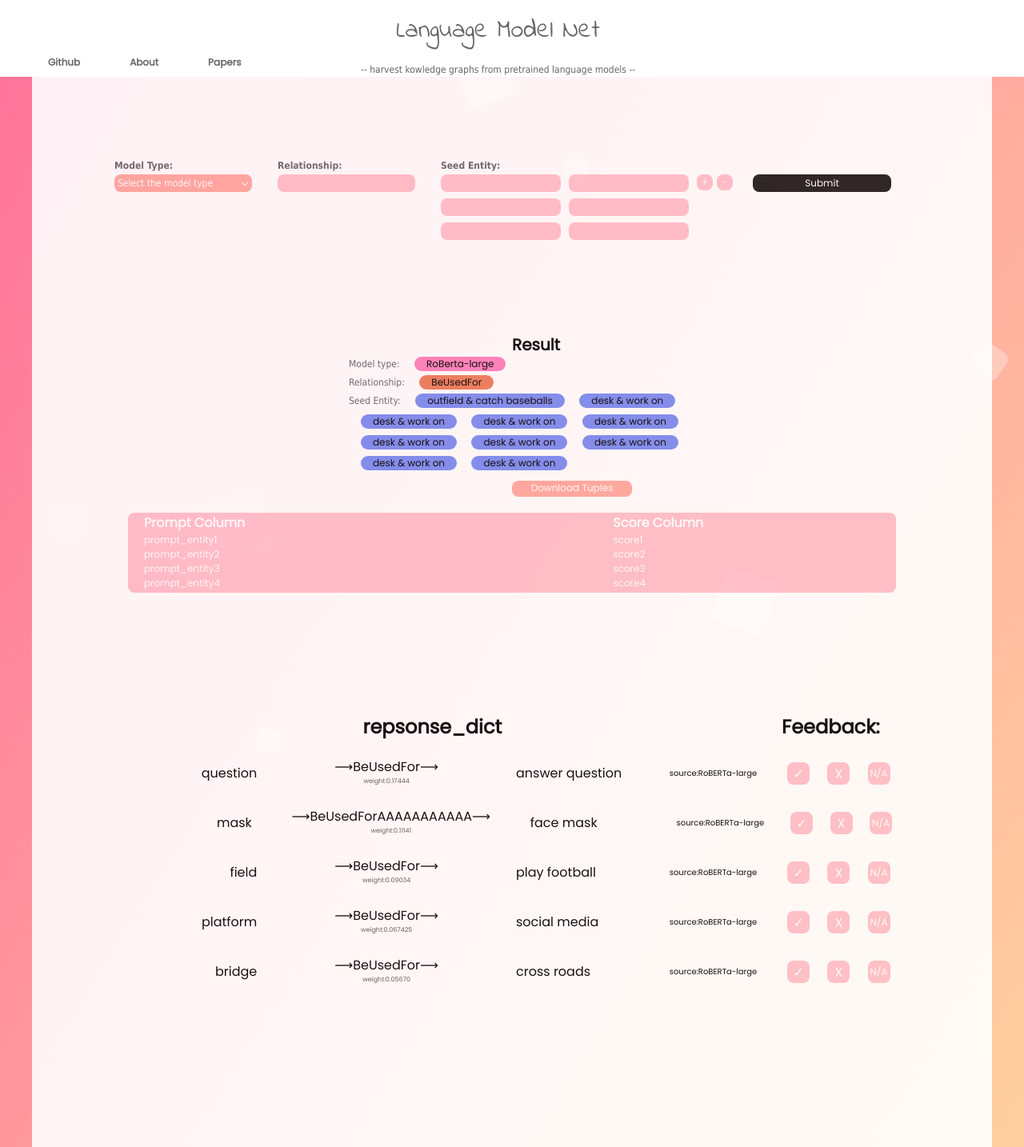
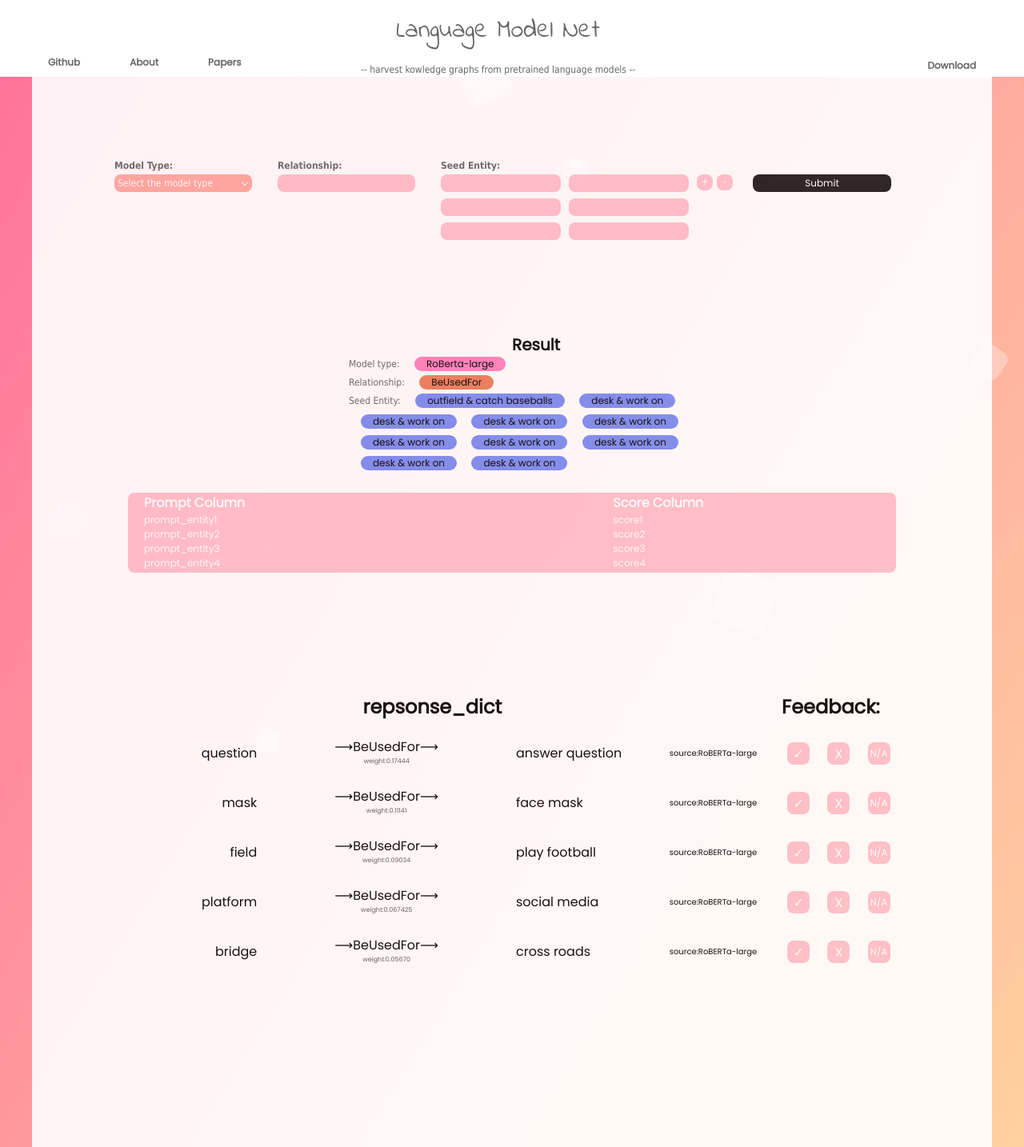
Before and after one commit to BinnYEver/new-frontend-local, a Flask app: page /resultER in a window 1280 px wide. Shown: the top 1434 px of the page at 80% size. Run offline with Flask 2, Linux system fonts and the light colour scheme.

Commit message:
feature update

```diff
--- a/static/css/resultER.css
+++ b/static/css/resultER.css
@@ -72,7 +72,18 @@ body {
     font: normal 700 12px 'Poppins', sans-serif;
 }
 
-.nav_bar_box .w .fl ul #DocumentID:hover, .nav_bar_box .w .fl ul #FQID:hover, .nav_bar_box .w .fl ul #AboutID:hover {
+.nav_bar_box .w .fr ul li a {
+    display: inline-block;
+    padding-left: 20px;
+    padding-right: 20px;
+    font: normal 700 12px 'Poppins', sans-serif;
+}
+
+.nav_bar_box .w .fl ul #DocumentID:hover, .nav_bar_box .w .fl ul #Github:hover, .nav_bar_box .w .fl ul #AboutID:hover {
+    border-bottom: 2px solid #00eeff;
+}
+
+.nav_bar_box .w .fr ul #tuple_download:hover {
     border-bottom: 2px solid #00eeff;
 }
 
@@ -460,6 +471,22 @@ body {
     color: #000;
 }
 
+.result_tuples .feedback_col {
+    position: relative;
+}
+
+.result_tuples .feedback_col:hover::before {
+    position: absolute;
+    top: -130px;
+    left: 0;
+    color: #fff;
+    font-size: .8em;
+    background: #1ac4e6;
+    padding: 5px;
+    border-radius: 5px;
+    content: 'We are looking forwards to getting the feedback from you';
+}
+
 .result_tuples .tuples_col {
     width: 80%;
 }
@@ -558,6 +585,10 @@ body {
     box-shadow: 2px 2px 10px rgba(0, 0, 0, 0.9);
 }
 
+/* .each_tuple .each_tuple_FB .active {
+    background-color: #fc0399;
+    box-shadow: 2px 2px 10px rgba(0, 0, 0, 0.9);
+} */
 
 .result_board .download_but {
     margin-left: 50%;
--- a/static/js/resultER.js
+++ b/static/js/resultER.js
@@ -4,7 +4,7 @@ const optionsList = document.querySelectorAll(".option");
 const add_search = document.querySelector(".add_entity");
 const min_search = document.querySelector(".min_entity");
 const parent_entity_pair = document.querySelector(".entity_pair");
-
+// const feedbackclick = document.querySelectorAll("")
 
 
 selected.addEventListener("click", () => {
--- a/templates/resultER.html
+++ b/templates/resultER.html
@@ -39,14 +39,15 @@
 
                 <p>-- harvest kowledge graphs from pretrained language models --</p>
             </div>
-            <!-- <div class="fr">
+            <div class="fr">
                 <ul>
-                    <li><a href="{{ url_for('log_in') }}"><img src="../static/imgs/account_circle.png" alt=""></a>
+                    <!-- <li><a href="{{ url_for('log_in') }}"><img src="../static/imgs/account_circle.png" alt=""></a>
                     <li><a href="{{ url_for('sign_up')}}" id="sign_up_btn">sign up</a></li>
                     <li><a href="#"><img src="../static/imgs/notification_circle.png" alt=""></a></li>
-                    </li>
+                    </li> -->
+                    <li id="tuple_download"><a href="javascirpt:;">Download</a></li>
                 </ul>
-            </div> -->
+            </div>
         </div>
     </section>
     <section class="w result_board">
@@ -120,9 +121,9 @@
             <span class="seed_entity_name">desk & work on</span>
 
         </div>
-        <div class="download_but">
+        <!-- <div class="download_but">
             <a href="javascript:;">Download Tuples</a>
-        </div>
+        </div> -->
 
         <div class="show_prompt_socre">
             <div class="prompt">
@@ -209,15 +210,15 @@
             <div class="each_tuple">
                 <span class="entity1">mask</span>
                 <span class="each_tuple_RW">
-                    <span class="each_tuple_relationship">⟶BeUsedForAAAAAAAAAAA⟶</span>
+                    <span class="each_tuple_relationship">⟶BeUsedFor⟶</span>
                     <span class="each_tuple_weight">weight:0.11141</span>
                 </span>
                 <span class="entity2">face mask</span>
                 <span class="source_from">source:RoBERTa-large</span>
                 <span class="each_tuple_FB">
-                    <a href="" class="check">✓</a>
-                    <a href="" class="wrong">X</a>
-                    <a href="" class="notknown">N/A</a>
+                    <a href="javascript:;" class="check">✓</a>
+                    <a href="javascript:;" class="wrong">X</a>
+                    <a href="javascript:;" class="notknown">N/A</a>
                 </span>
             </div>
 
```
Also changed, not shown: other parts of templates/resultER.html (+13 -13 lines).
